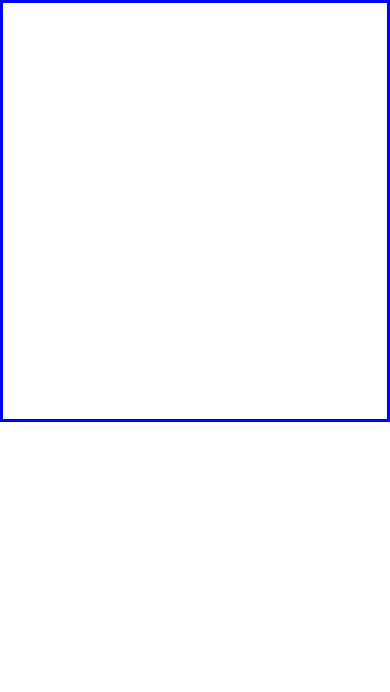
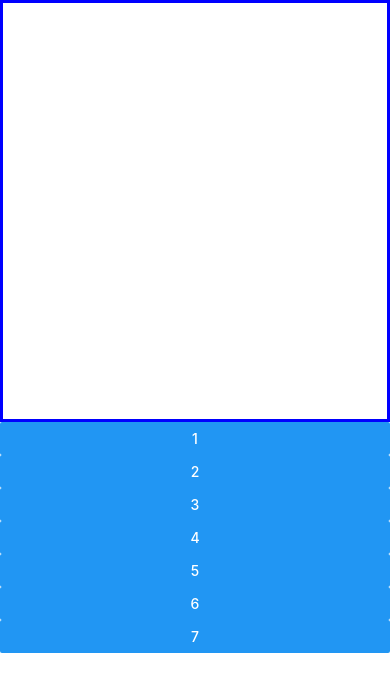
Before and after one commit to dndnjs996/Mobile-Programming, a React Native app: screen / in a window 390 px wide. Shown: the top 692 px of the page. Built offline with nearby package versions, Linux system fonts and the light colour scheme.

Commit message:
add button

```diff
--- a/App.js
+++ b/App.js
@@ -1,5 +1,5 @@
 import React, {useState} from 'react';
-import {View, StyleSheet, ScrollView} from 'react-native';
+import {Button, View, StyleSheet, ScrollView} from 'react-native';
 import Constants from 'expo-constants';
 
 const App = () => {
@@ -11,6 +11,15 @@ const App = () => {
 
           </View>
           <ScrollView>
+              <View>
+                  <Button title="1"/>
+                  <Button title="2"/>
+                  <Button title="3"/>
+                  <Button title="4"/>
+                  <Button title="5"/>
+                  <Button title="6"/>
+                  <Button title="7"/>
+              </View>
 
           </ScrollView>
 
```
